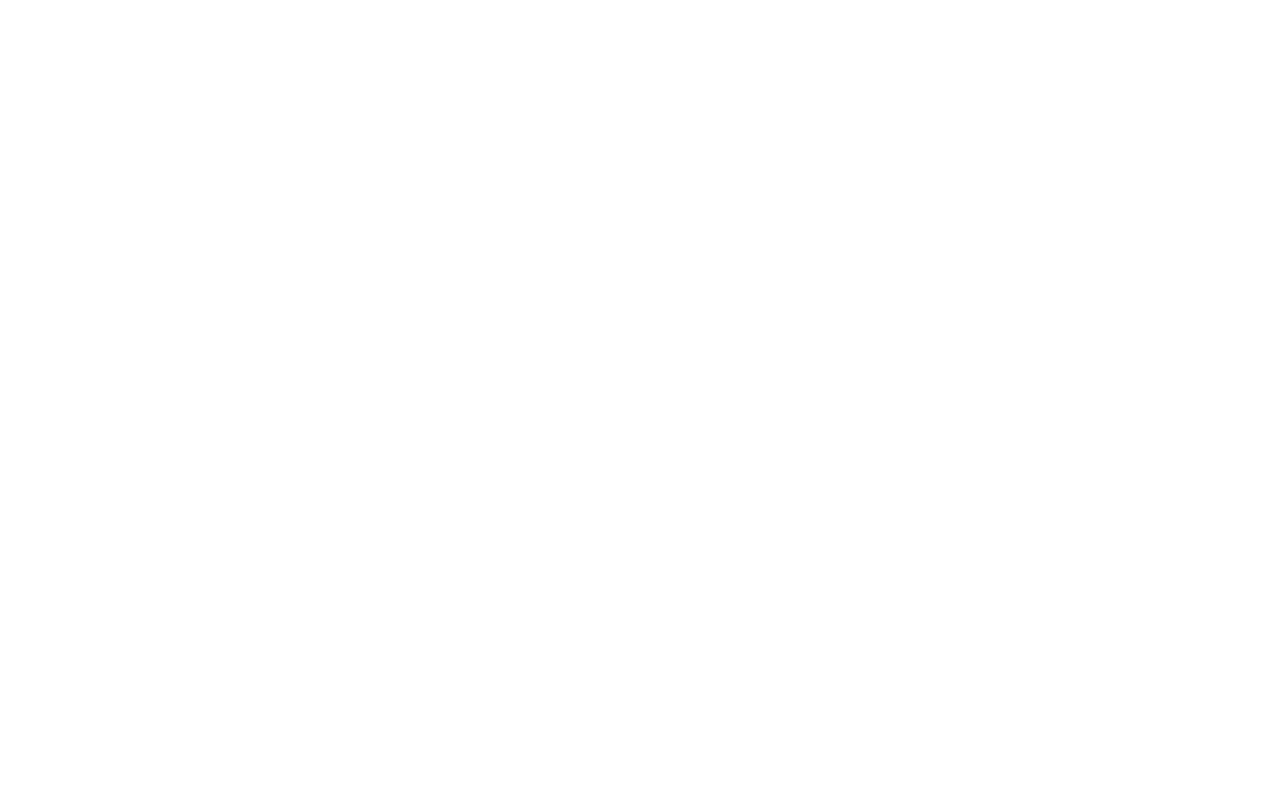
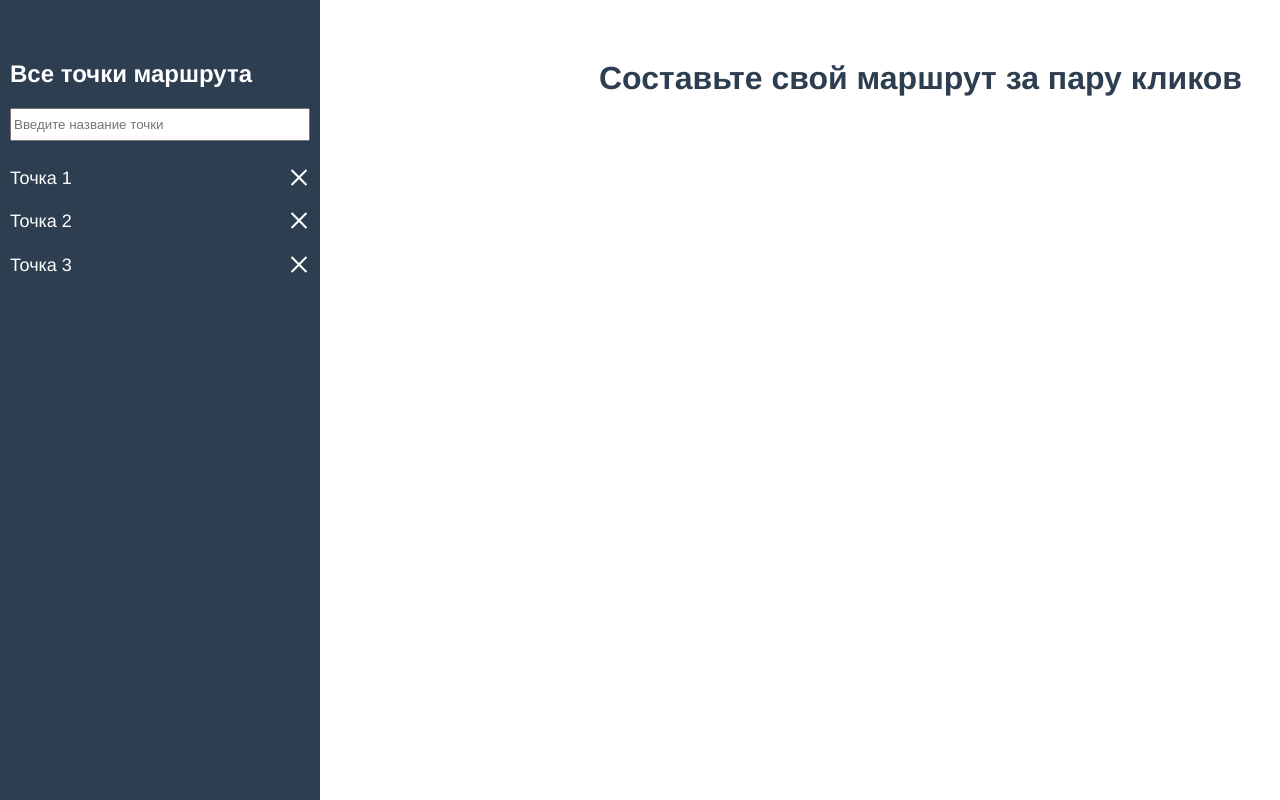
Before and after one commit to sasha-who/vue-map, a Vue app: page / in a window 1280 px wide. Built offline with nearby package versions, Linux system fonts and the light colour scheme.

Commit message:
Добавляет список точек маршрута

```diff
--- a/src/App.vue
+++ b/src/App.vue
@@ -1,11 +1,40 @@
 <template>
-  <div id="app"></div>
+  <div id="app">
+    <h1>Составьте свой маршрут за пару кликов</h1>
+
+    <RouteList
+      :points="points"
+      @remove-point="removePoint"
+      @add-point="addPoint"
+    />
+  </div>
 </template>
 
 <script>
+import RouteList from '@/components/RouteList';
+
 export default {
   name: 'App',
-  components: {}
+  data() {
+    return {
+      points: [
+        {id: 1, title: 'Точка 1'},
+        {id: 2, title: 'Точка 2'},
+        {id: 3, title: 'Точка 3'}
+      ]
+    }
+  },
+  components: {
+    RouteList
+  },
+  methods: {
+    removePoint(id) {
+      this.points = this.points.filter((item) => item.id !== id);
+    },
+    addPoint(newPoint) {
+      this.points.push(newPoint);
+    }
+  }
 }
 </script>
 
@@ -14,8 +43,14 @@ export default {
   font-family: Avenir, Helvetica, Arial, sans-serif;
   -webkit-font-smoothing: antialiased;
   -moz-osx-font-smoothing: grayscale;
-  text-align: center;
   color: #2c3e50;
   margin-top: 60px;
+  margin-right: 30px;
+  margin-bottom: 60px;
+  margin-left: 30px;
+}
+
+h1 {
+  text-align: right;
 }
 </style>
--- /dev/null
+++ b/src/components/RouteForm.vue
@@ -0,0 +1,48 @@
+<template>
+  <form class="route-form" @submit.prevent>
+    <input
+      class="route-form__input"
+      type="text"
+      name="point"
+      placeholder="Введите название точки"
+      v-model="title"
+      @keyup.enter="addPoint"
+    />
+  </form>
+</template>
+
+<script>
+export default {
+  data() {
+    return {
+      title: ''
+    }
+  },
+  methods: {
+    addPoint() {
+      if (this.title.trim()) {
+        const newPoint = {
+          id: Date.now(),
+          title: this.title
+        }
+
+        this.$emit('add-point', newPoint);
+        this.title = '';
+      }
+    }
+  }
+}
+</script>
+
+<style>
+.route-form {
+  margin-top: 20px;
+}
+
+.route-form__input {
+  width: 100%;
+  padding-top: 7px;
+  padding-bottom: 7px;
+  box-sizing: border-box;
+}
+</style>
--- /dev/null
+++ b/src/components/RouteList.vue
@@ -0,0 +1,66 @@
+<template>
+  <section class="route-list">
+    <h2 class="route-list__title">Все точки маршрута</h2>
+
+    <RouteForm @add-point="addPoint" />
+
+    <ul class="route-list__list">
+      <RouteListItem
+        v-for="point in points"
+        :point="point"
+        :key="point.id"
+        @remove-point="removePoint"
+      />
+    </ul>
+  </section>
+</template>
+
+<script>
+import RouteForm from '@/components/RouteForm';
+import RouteListItem from '@/components/RouteListItem';
+
+export default {
+  props: ['points'],
+  components: {
+    RouteForm,
+    RouteListItem
+  },
+  methods: {
+    removePoint(id) {
+      this.$emit('remove-point', id);
+    },
+    addPoint(newPoint) {
+      this.$emit('add-point', newPoint);
+    }
+  }
+}
+</script>
+
+<style>
+.route-list {
+  position: fixed;
+  top: 0;
+  left: 0;
+
+  width: 300px;
+  min-height: 100vh;
+  padding-top: 60px;
+  padding-right: 10px;
+  padding-bottom: 60px;
+  padding-left: 10px;
+
+  color: #ffffff;
+
+  background-color: #2c3e50;
+}
+
+.route-list__title {
+  margin: 0;
+}
+
+.route-list__list {
+  padding: 0;
+
+  list-style: none;
+}
+</style>
--- /dev/null
+++ b/src/components/RouteListItem.vue
@@ -0,0 +1,67 @@
+<template>
+  <li class="route-list__item">
+    <span class="route-list__title">{{ point.title }}</span>
+
+    <button
+      class="route-list__delete-btn"
+      type="button"
+      aria-label="Удалить"
+      @click="$emit('remove-point', point.id)"
+    ></button>
+  </li>
+</template>
+
+<script>
+export default {
+  props: {
+    point: {
+      type: Object,
+      required: true
+    }
+  }
+}
+</script>
+
+<style>
+.route-list__item {
+  display: flex;
+  justify-content: space-between;
+  padding-top: 10px;
+  padding-bottom: 10px;
+
+  font-size: 18px;
+  line-height: 1.3;
+}
+
+.route-list__delete-btn {
+  position: relative;
+
+  width: 20px;
+  height: 20px;
+
+  border: none;
+  background-color: transparent;
+}
+
+.route-list__delete-btn:before,
+.route-list__delete-btn:after {
+  position: absolute;
+  content: '';
+  top: 0;
+  right: 0;
+
+  width: 2px;
+  height: 21px;
+  margin-right: 10px;
+
+  background-color: #ffffff;
+}
+
+.route-list__delete-btn:before {
+  transform: rotate(45deg);
+}
+
+.route-list__delete-btn:after {
+  transform: rotate(-45deg);
+}
+</style>
```
